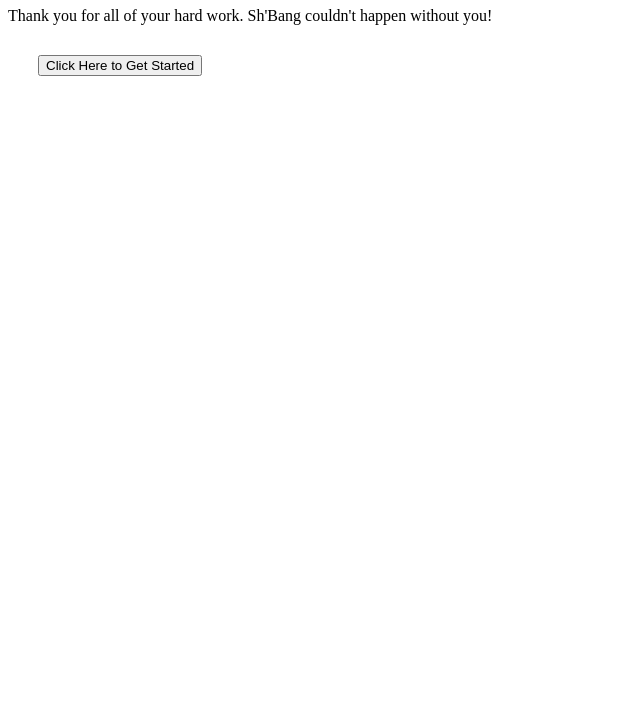
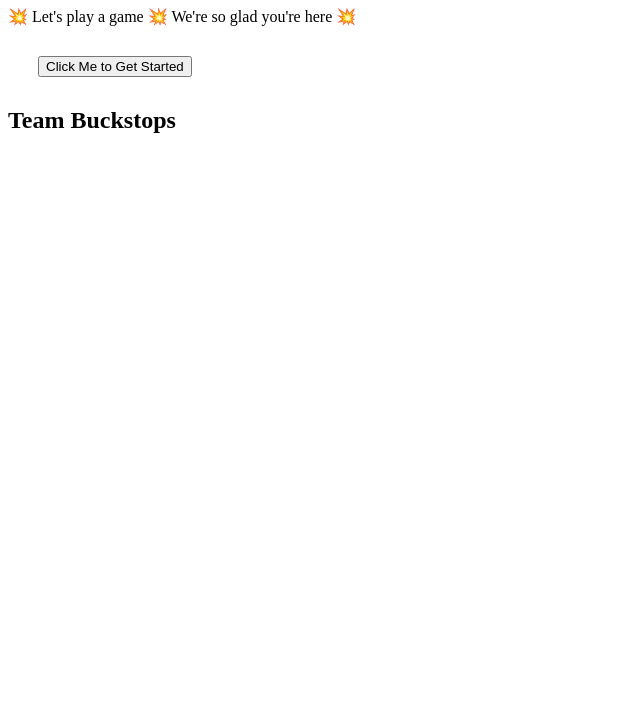
Before and after one commit to jmartin432/shbang-volunteer-app, a plain HTML site: page index.html in a window 1280 px wide. Shown: the part 73-800 px from the top of the page, without its empty margins (0-640 px from the left). Drawn offline with Linux system fonts and the light colour scheme.

Commit message:
Drea's Suggestions

```diff
--- a/index.html
+++ b/index.html
@@ -14,10 +14,10 @@
 
     <header class="site-header">
         <h1 class="title">Sh'Bang Volunteers</h1>
-        <p>Thank you for all of your hard work. Sh'Bang couldn't happen without you!</p>
+        <p> 💥 Let's play a game 💥 We're so glad you're here 💥</p>
     </header>
     <nav class="site-nav">
-        <button type="button" id="start-button" onclick="refreshAll()">Click Here to Get Started</button>
+        <button type="button" id="start-button" onclick="refreshAll()">Click Me to Get Started</button>
     </nav>
     <section id="team-section">
         <div id="team-select-div">
@@ -27,6 +27,7 @@
         </div>
         <div id="team-info-div">
             <div id="buckstop-info-div">
+                <h2>Team Buckstops</h2>
                 <ul id="buckstop-list">
 
                 </ul>
```
